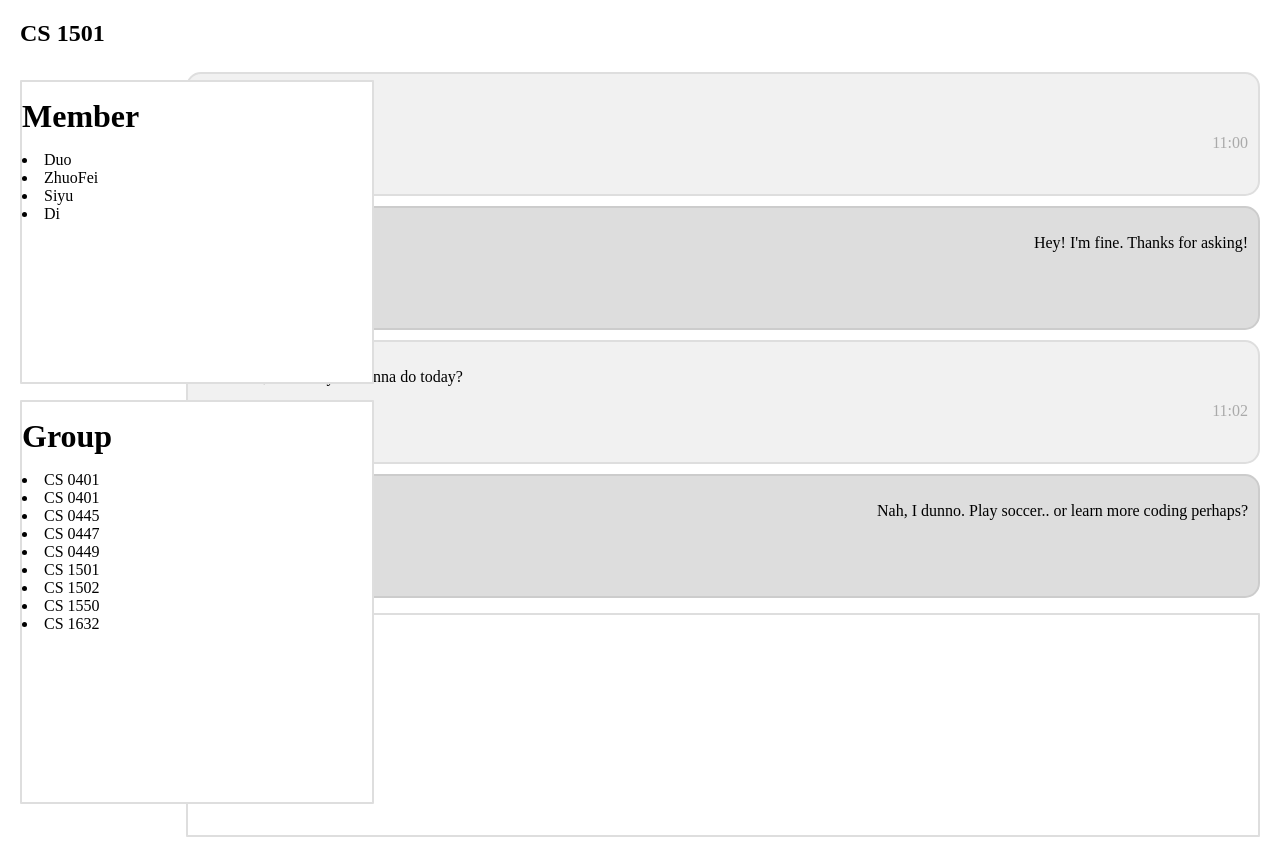
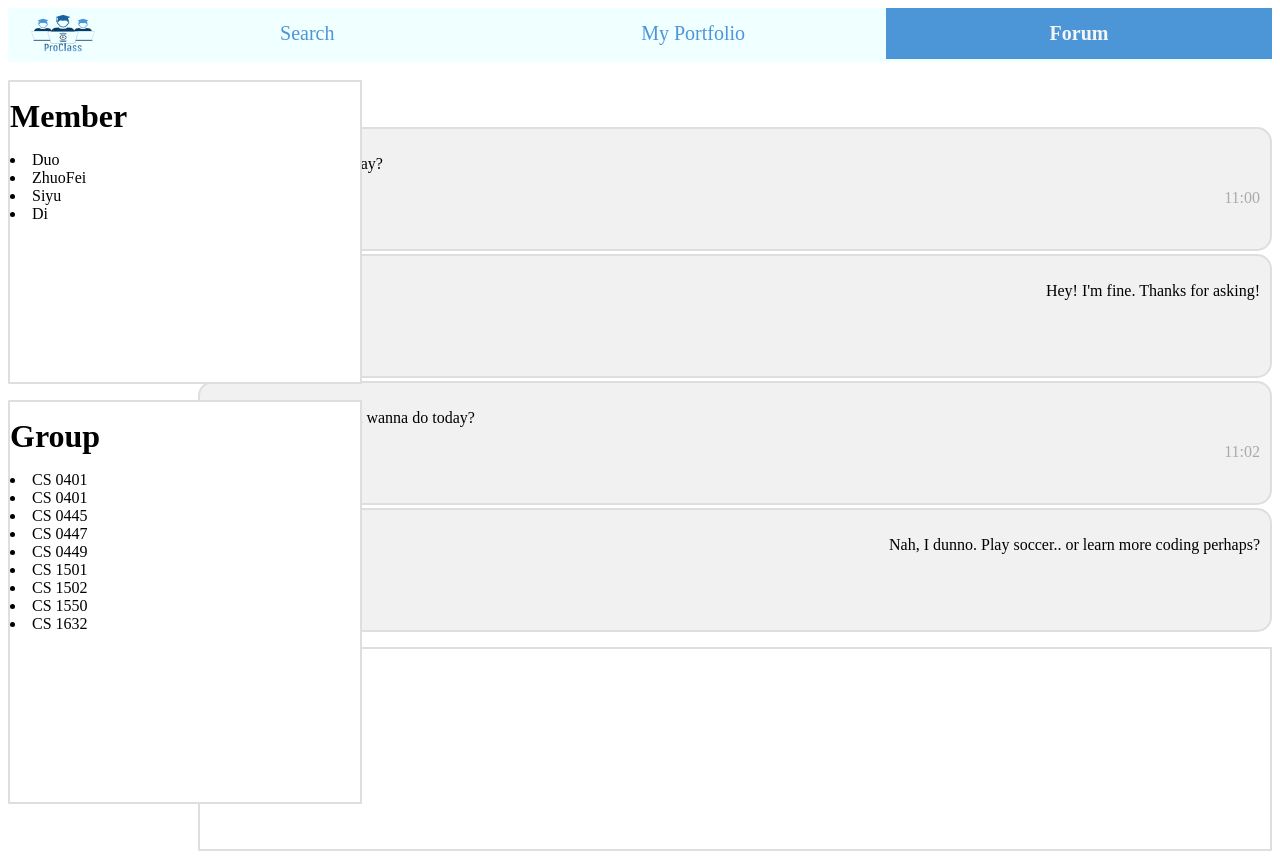
Before and after one commit to Trappie/ProClass, a Flask app: template proclass/templates/chat_room.html in a window 1280 px wide. Before the commit the page ends 837 px from the top, so only its background shows below. Run offline with Flask 2, Linux system fonts and the light colour scheme; the template is opened without the code that fills it, so the values that code supplies are empty.

Commit message:
forum_chat

```diff
--- a/proclass/templates/chat_room.html
+++ b/proclass/templates/chat_room.html
@@ -3,10 +3,31 @@
 <head>
 <meta name="viewport" content="width=device-width, initial-scale=1">
 <style>
-body {
-  margin: 0 auto;
-  max-width: 1800px;
-  padding: 0 20px;
+div.topnavbar{
+overflow: hidden;
+background-color: azure;
+}
+div.topnavbar a{
+    float:right;
+    color: #4c96d7;
+    text-align: center;
+    padding: 14px 16px;
+    text-decoration: none;
+    font-size: 20px;
+    width: 28%;
+}
+div.topnavbar a:hover{
+    background-color: #083b66;
+    font-weight: bold;
+    color:whitesmoke;
+}
+div.topnavbar a.active{
+    background-color: #4c96d7;
+    color: whitesmoke;
+    font-weight: bold;
+}
+div.topnavbar img{
+    padding-left: 20px;
 }
 
 .container {
@@ -15,35 +36,10 @@ body {
   border-radius: 15px;
   padding: 10px;
   margin: 5px 0;
-  top: 80px;
+  margin-top: -2px;
   width: 1050px;
   height: 100px;
   float: right;
-}
-
-.darker {
-  border-color: #ccc;
-  background-color: #ddd;
-}
-
-.container::after {
-  content: "";
-  clear: both;
-  display: table;
-}
-
-.container img {
-  float: left;
-  max-width: 60px;
-  width: 100%;
-  margin-right: 20px;
-  border-radius: 50%;
-}
-
-.container img.right {
-  float: right;
-  margin-left: 20px;
-  margin-right:0;
 }
 
 .time-right {
@@ -62,9 +58,8 @@ body {
   border-radius: 1px;
   padding: 10px;
   margin: 10px 0;
-  top: 80px;
   width: 1050px;
-  height: 200px;
+  height: 180px;
   float:right;
 }
 
@@ -94,7 +89,15 @@ body {
 </head>
 <body>
 
+  <div class="topnavbar">
+      <a class="active" href="#Forum">Forum</a>
+      <a href="#My Portfolio">My Portfolio</a>
+      <a href="#search">Search</a>
+      <img src="assets/logo.png" width="70px" height="50px">
+  </div>
+
 <h2 >CS 1501</h2>
+
 
 <div class="container">
   <!-- <img src="/w3images/bandmember.jpg" alt="Avatar" style="width:100%;"> -->
```
Also changed, not shown: proclass/templates/classforum.html (+28 -0 lines).
